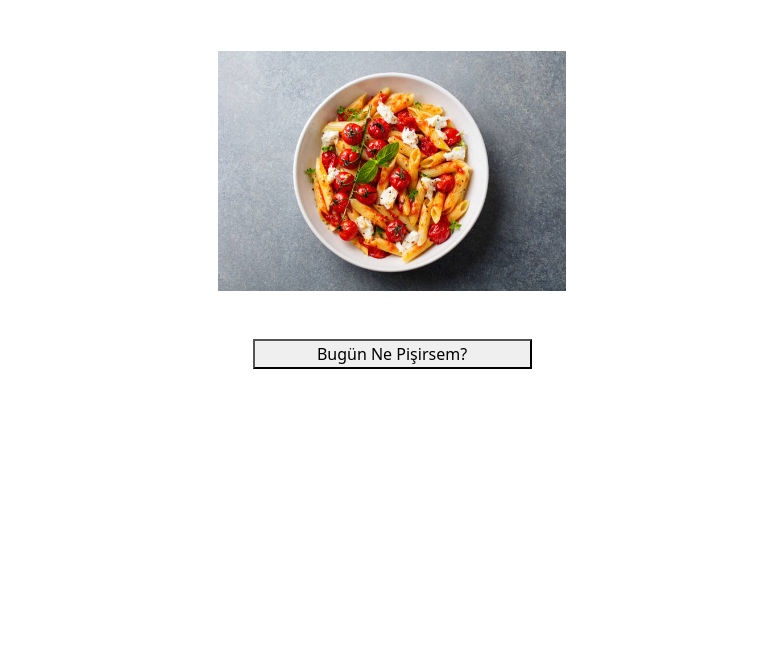
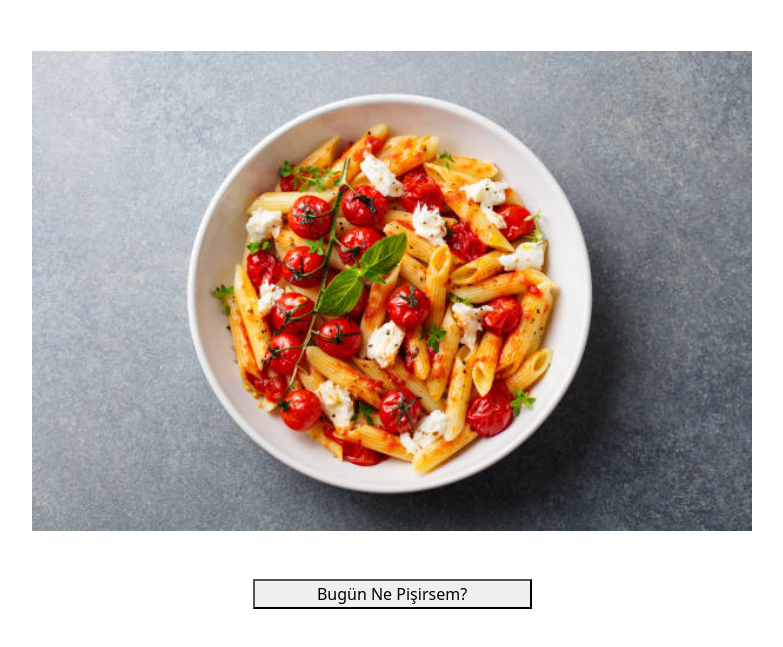
Before and after one commit to merterol99/bugun-ne-pisirsem, a plain HTML site: page index.html in a window 1280 px wide. Shown: the part 101-748 px from the top of the page, without its empty margins (236-1019 px from the left). Drawn offline with nearby package versions, Linux system fonts and the light colour scheme.

Commit message:
Görsel boyutu düzeltildi.

```diff
--- a/index.html
+++ b/index.html
@@ -16,7 +16,7 @@
       <h1 class="text-center">Bugün Ne Pişirsem?</h1>
     </div>
     <div  class="row justify-content-center">
-      <img src="./assets/images/makarna.jpg" class="col-4"/>
+      <img src="./assets/images/makarna.jpg" class="col-8"/>
     </div>
 
     <div class="row justify-content-center" >
--- a/style.css
+++ b/style.css
@@ -1,5 +1,5 @@
 img {
-  height: 15rem;
+  height: 30rem;
 }
 
 body {
```
